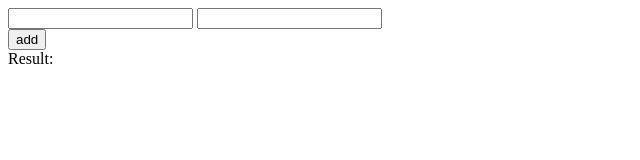
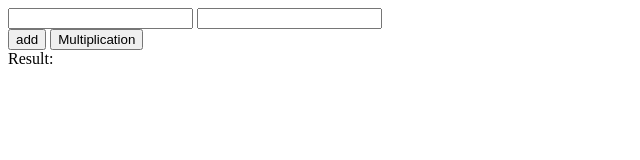
Before and after one commit to dperdomol/DOT503, a plain HTML site: page index.html in a window 1280 px wide. Shown: the whole page, without its empty margins (0-640 px from the left). Drawn offline with Linux system fonts and the light colour scheme.

Commit message:
HTML Multiplication button created

```diff
--- a/index.html
+++ b/index.html
@@ -14,6 +14,7 @@
         </section>
         <section id="operators">
             <input type="button" value="add" id="addButton">
+            <input type="button" value="Multiplication" id="mulButton">
         </section>
         <section>
             Result: <span id="result"></span>
```
